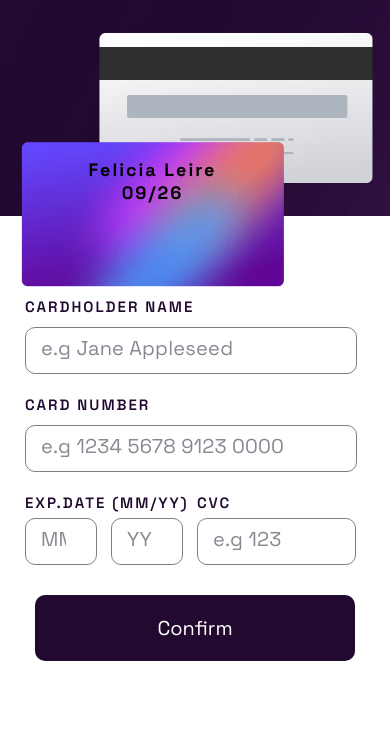
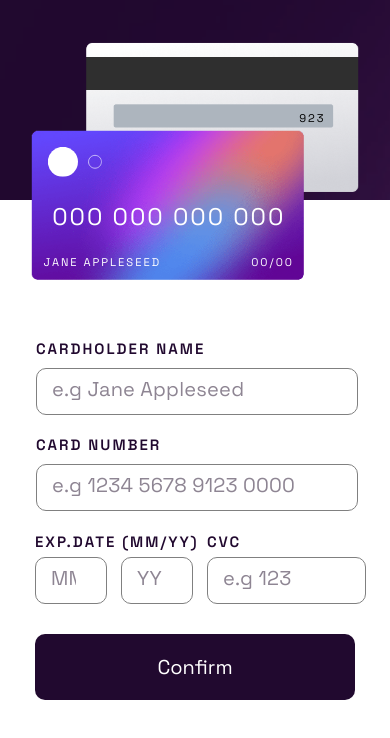
Before and after one commit to brian-h2/Card-Detail, a React (Vite) app: page / in a window 390 px wide. Shown: the top 738 px of the page. Built offline with nearby package versions, Linux system fonts and the light colour scheme.

Commit message:
Estilo mobile

```diff
--- a/src/App.css
+++ b/src/App.css
@@ -3,5 +3,5 @@
     background-repeat: no-repeat;
     background-size: cover;
     width: 100%;
-    height: 100vh;
+    height: 100%;
 }
--- a/src/components/Card/Card-Views/Card-Back/Card-Back.jsx
+++ b/src/components/Card/Card-Views/Card-Back/Card-Back.jsx
@@ -1,11 +1,12 @@
 import './card-back.css';
 import img from '../../../../assets/images/bg-card-back.png'
 
-const CardBack = ({dates}) => {
+const CardBack = ({datesInfo,isClicked}) => {
 
     return (
         <div className="card-back">
             <img  src={img} alt="" srcset="" />
+            <p>{isClicked ? datesInfo.cvc : "923"}</p>
         </div>
     )
 }
--- a/src/components/Card/Card-Views/Card-Back/card-back.css
+++ b/src/components/Card/Card-Views/Card-Back/card-back.css
@@ -1,10 +1,19 @@
 .card-back{
-    position: relative;
-    z-index: 2;
-}
-.card-back img{
-    position: absolute; /* Se coloca por encima del form */
+    position: absolute;
     top: 50%;
     left: 50%;
-    transform: translate(-35%, 2%)
+    transform: translate(-40%, -50%);
+
 }
+
+.card-back p{
+    position: absolute;
+    top: 49%;
+    right: 12%;
+    transform: translateY(-50%);
+    font-size: 0.7em;
+}
+
+.card-back img{
+   max-width: 17rem;
+}
--- a/src/components/Card/Card-Views/Card-Front/Card-Front.jsx
+++ b/src/components/Card/Card-Views/Card-Front/Card-Front.jsx
@@ -1,15 +1,22 @@
 import './card-front.css'
 import img from '../../../../assets/images/bg-card-front.png'
+import imgLogo from '../../../../assets/images/card-logo.svg'
 
-const CardFront = ({datesInfo}) => {
+const CardFront = ({datesInfo,isClicked}) => {
     return (
         <div className="card-front">
-            <img src={img}></img>
-            <div className="card-front-content">
-                <h1>{datesInfo.number}</h1>
-                <div className='card-front-conten-dates'>
-                    <h2>Felicia Leire</h2>
-                    <h2>09/26</h2>
+            <img srcSet={img}></img>
+            <img className="card-logo"srcSet={imgLogo}></img>
+            <div className='card-front-content-dates'>
+                <h1 className='card-number'>{  isClicked  ? datesInfo.number : "000 000 000 000" }</h1>
+                <div className="card-front-content-dates-bottom">
+                <h1 className='card-name'>{ isClicked ? datesInfo.name : "Jane Appleseed"}</h1>
+                    <p className='card-date'>
+                        <span>{ isClicked ? datesInfo.month : "00"}</span>
+                        /
+                        <span>{ isClicked ? datesInfo.year : "00"}</span>
+                    </p>
+
                 </div>
             </div>
         </div>
@@ -17,6 +24,3 @@ const CardFront = ({datesInfo}) => {
 }
 
 export default CardFront;
-
-//Definir el renderizado condicional cuando sea true, muestre los datos en la card
-//Terminar de pasar los datos a las etiquetas html
--- a/src/components/Card/Card-Views/Card-Front/card-front.css
+++ b/src/components/Card/Card-Views/Card-Front/card-front.css
@@ -1,21 +1,66 @@
 .card-front{
-    margin-left: 15px;
-    margin-bottom: -125px; /*mantiene la relacion con el form*/
-    position: relative;
-    z-index: 2;
+    position: absolute;
+    top: 50%;
+    left: 50%;
+    transform: translate(-60%, 7%);
 }
 
 .card-front img{
-    position: absolute; /* Se coloca por encima del form */
-    top: 50%;
-    left: 50%;
-    transform: translate(-69%, 62%); /* Centra la imagen en el contenedor */
+    max-width: 17rem;
 }
 
-.card-front-content{
-    top: 8rem;
-    position: relative;
-    text-align: center;
-    font-size: 12px;
-    right: 50px;
+.card-front .card-logo{
+    position: absolute;
+    top: 1rem;
+    left: 1rem;
+    width: 20%;
 }
+
+.card-front-content-dates{
+    position: absolute;
+    left: -15px;
+    bottom: 0;
+    padding: 1em;
+    width: 100%;
+    display: flex;
+    flex-direction: column;
+    align-items: center;
+    gap: 15px;
+    justify-content: center;
+    color: var(--White)
+
+}
+
+.card-front-content-dates .card-number{
+    font-size: 1.5em;
+    margin-bottom: 0.5rem;
+    font-weight: 400;
+}
+
+.card-front-content-dates-bottom {
+    display: flex;
+    gap: 90px;
+    justify-content: center;
+    width: 100%;
+    font-weight: 400;
+    font-size: 1em;
+    text-transform: uppercase;
+}
+
+.card-front-content-dates-bottom .card-name{
+    font-size: 0.7em;
+    text-transform: uppercase;
+    font-weight: 400;
+}
+
+.card-front-content-dates-bottom .card-date{
+    font-size: 0.7em;
+}
+
+
+
+@media (min-width: 700px) {
+    /* .card-front img{
+        top: 8.2rem;
+    } */
+}
--- a/src/components/Card/Card-Views/Card-Views.jsx
+++ b/src/components/Card/Card-Views/Card-Views.jsx
@@ -4,12 +4,17 @@ import './card-views.css'
 const CardViews = ({datesInfo,isClicked}) => {
 
 
+
     return (
         <div className="cards">
-             <CardBack datesInfo={datesInfo}/>
-             <CardFront datesInfo={datesInfo}/>
+            <div className="cards-back">
+                <CardBack isClicked={isClicked} datesInfo={datesInfo}/>
+            </div>
+            <div className="cards-front">
+                <CardFront isClicked={isClicked} datesInfo={datesInfo}/>
+            </div>
+
         </div>
-
 
     )
 }
--- a/src/components/Card/Card-Views/card-views.css
+++ b/src/components/Card/Card-Views/card-views.css
@@ -1,8 +1,16 @@
 .cards{
-    padding-top: 30px;
-    z-index: 2;
+    position: relative;
+    padding-top: 15rem;
+    z-index: 3000;
 }
-.cards img{
-    max-width: 70%;
 
+
+
+
+@media (min-width: 700px) {
+    /* .cards{
+        display: flex;
+        flex-direction: row;
+
+    } */
 }
--- a/src/components/Card/Form/Form-Components/Form-Date/form-date.css
+++ b/src/components/Card/Form/Form-Components/Form-Date/form-date.css
@@ -1,8 +1,15 @@
 .form-date{
-    padding-left: 25px;
-    max-width: 300px;
+    max-width: 290px;
+    width: 100%;
+    display: flex;
+    flex-direction: column;
 }
 
-.form-date input{
+.form-date label{
+    margin-left: -14px;
+}
+
+.form-date-input input{
     width: 100%;
+    margin-left: -14px;
 }
--- a/src/components/Card/Form/Form-Components/Form-Number/Form-Number.jsx
+++ b/src/components/Card/Form/Form-Components/Form-Number/Form-Number.jsx
@@ -13,7 +13,7 @@ const FormNumber = ({handleEventChange}) => {
             <div className="date">
                 <label htmlFor="">EXP.DATE (MM/YY)</label>
                 <div className="date-input">
-                    <input placeholder='MM' type='number'  name='day' onChange={setValues}></input>
+                    <input placeholder='MM' type='number'  name='month' onChange={setValues}></input>
                     <input placeholder='YY' type='number' name='year' onChange={setValues}></input>
                 </div>
 
--- a/src/components/Card/Form/Form.jsx
+++ b/src/components/Card/Form/Form.jsx
@@ -13,14 +13,15 @@ const FormGeneral = ({clickButton,setInformation}) => {
         })
         setInformation(dates)
     }
+    const preventEvent = (e) => {
 
-    const preventEvent = (e) => {
         e.preventDefault()
     }
 
     const setClicked = () => {
-        clickButton()
+       clickButton()
     }
+
 
 
     return (
--- a/src/components/Card/Form/form.css
+++ b/src/components/Card/Form/form.css
@@ -1,18 +1,19 @@
 form{
     background-color: white;
-    position: relative;
+    position: absolute;
     z-index: 1;
-    top:13.5rem;
-    max-width: 1200px;
+    top:12.5rem;
+    max-width: 1000px;
     width: 100%;
-    height: 70vh;
-    padding-top: 80px;
-    display: flex;
-    flex-direction: column;
-    align-items: left;
+    height: 77vh;
     text-align: left;
     gap: 20px;
     text-transform: uppercase;
+    display: flex;
+    flex-direction: column;
+    justify-content: center;
+    align-items: center;
+    flex-wrap: wrap;
 }
 
 form input{
@@ -20,6 +21,7 @@ form input{
     border-radius: 10px;
     border: 1px solid gray;
     margin-top: 10px;
+    width: 100%;
 }
 
 form button{
@@ -51,3 +53,11 @@ form label{
     color: var(--Very-dark-violet);
     font-weight: 600;
 }
+
+@media (min-width: 700px) {
+    form{
+        top:10.5rem;
+        margin:  auto;
+        left: 25%
+    }
+}
--- a/src/pages/Home/home.css
+++ b/src/pages/Home/home.css
@@ -1,6 +1,12 @@
 .home{
-    width: 100%;
-    height: 100%;
-    display: flex;
-    flex-direction: column;
+    max-width: 1440px;
+    min-height: 100vh;
 }
+
+@media (min-width: 700px) {
+    .home{
+        display: flex;
+        flex-direction: row;
+
+    }
+}
```
